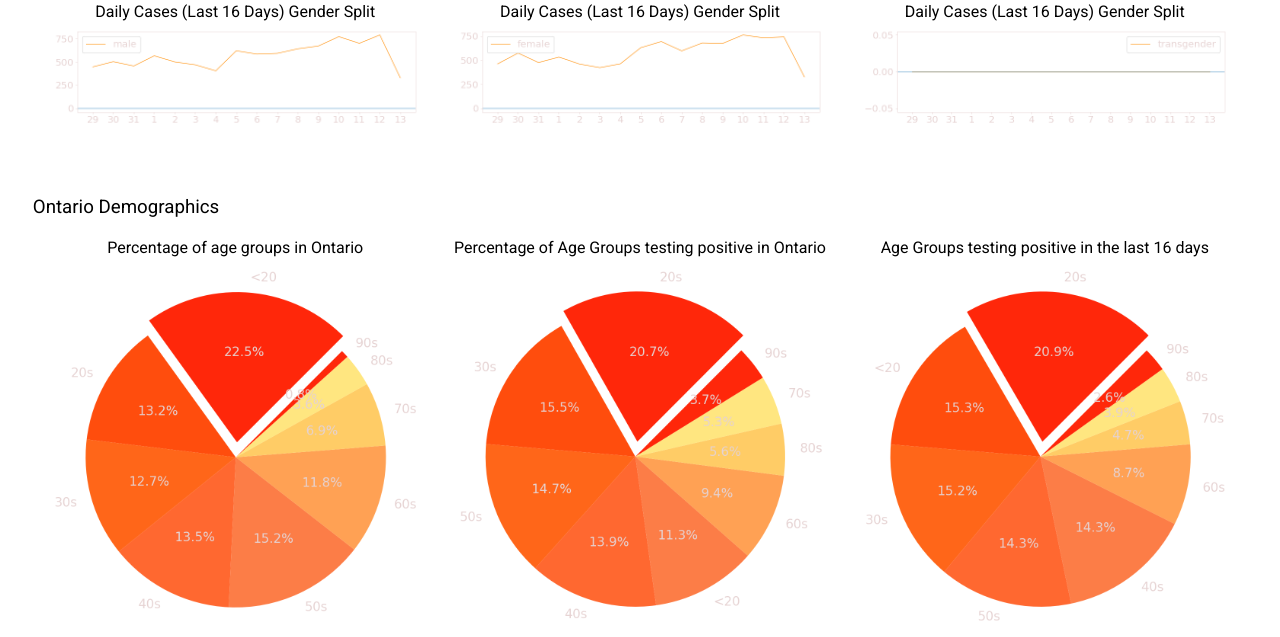
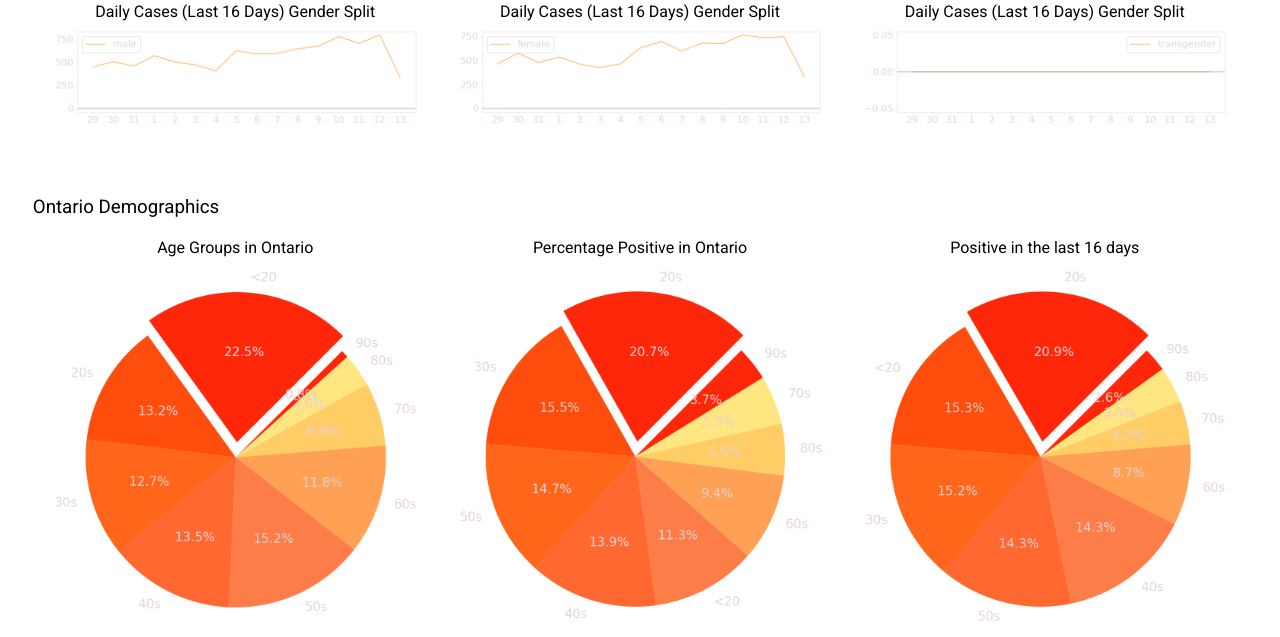
Before and after one commit to tamccullough/covon, a Flask app: template templates/co-index.html in a window 1280 px wide. Shown: the part 632-1269 px from the top of the page. Run offline with Flask 2, Linux system fonts and the light colour scheme; the template is opened without the code that fills it: most values are stand-ins (such as "Sample title", 1, 10 or a date in 2020); parts of the project's set-up code (start-up, migrations or seed data) failed here and were passed over.

Commit message:
updating some headings

```diff
--- a/templates/co-index.html
+++ b/templates/co-index.html
@@ -70,16 +70,16 @@
         <div class="parent">
         <!-- pie 1 -->
           <div class="box">
-            <a class="{{ theme }}-t-red">Percentage of age groups in Ontario</a>
+            <a class="{{ theme }}-t-red">Age Groups in Ontario</a>
             <div><img class="center" src="static/images/pie/ontario-age_groups.png" alt="Ontario Age Groups" style="max-width:95%"></div>
           </div>
           <!-- pie 2 -->
           <div class="box">
-            <a class="{{ theme }}-t-red">Percentage of Age Groups testing positive in Ontario</a>
+            <a class="{{ theme }}-t-red">Percentage Positive in Ontario</a>
             <div><img class="center" src="static/images/pie/all_ages-total_cases.png" alt="Age Groups Total Cases" style="max-width:95%"></div>
           </div>
           <div class="box">
-            <a class="{{ theme }}-t-red">Age Groups testing positive in the last 16 days</a>
+            <a class="{{ theme }}-t-red">Positive in the last 16 days</a>
             <div><img class="center" src="static/images/pie/cases_by_age-16-days.png" alt="Cases past 8 days" style="max-width:95%"></div>
           </div>
         </div>
```
